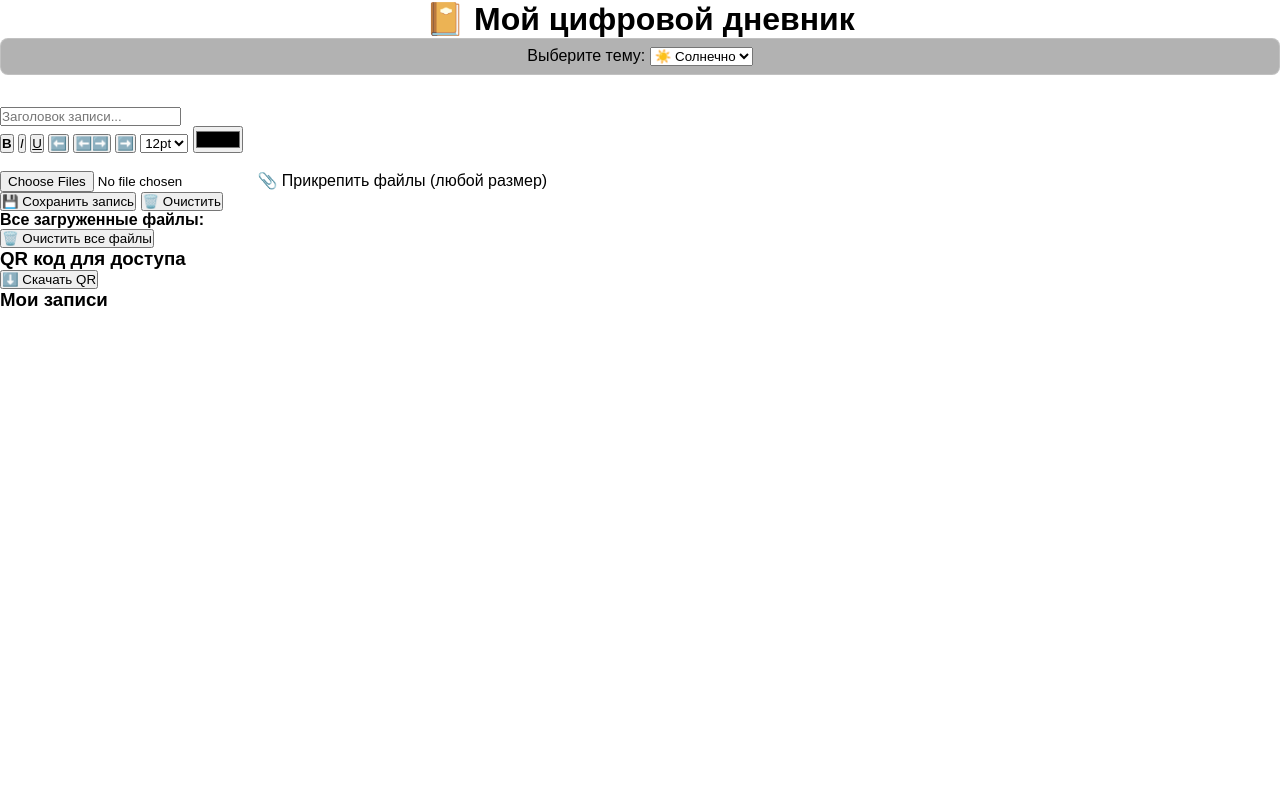
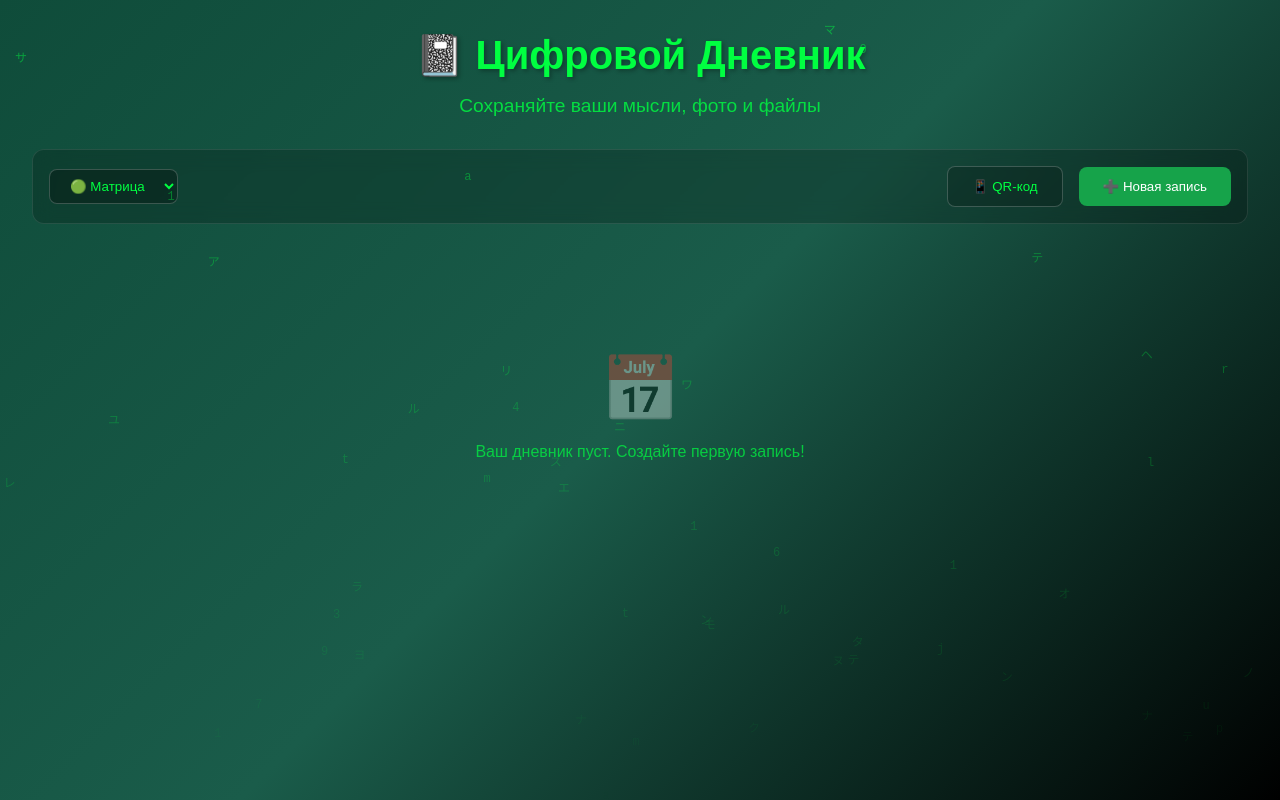
Before and after one commit to Bakdaulet1106/diary, a plain HTML site: page index.html in a window 1280 px wide. Drawn offline with Linux system fonts and the light colour scheme.

Commit message:
Update index.html

```diff
--- a/index.html
+++ b/index.html
@@ -4,84 +4,89 @@
 <head>
     <meta charset="UTF-8">
     <meta name="viewport" content="width=device-width, initial-scale=1.0">
-    <title>Цифровой дневник</title>
+    <title>Цифровой Дневник - Записи и отчеты</title>
+    <meta name="description" content="Современный цифровой дневник с поддержкой мультимедиа, QR-кодами и красивыми темами">
     <link rel="stylesheet" href="styles.css">
 </head>
 <body>
-    <div id="theme-background" class="theme-background"></div>
+    <div id="app">
+        <!-- Matrix Rain Background -->
+        <div id="matrix-bg" class="matrix-background"></div>
 
-    <div class="container">
+        <!-- Floating Particles Background -->
+        <div id="particles-bg" class="particles-background"></div>
+
+        <!-- Header -->
         <header class="header">
-            <h1>📔 Мой цифровой дневник</h1>
-            <div class="theme-selector">
-                <label for="theme">Выберите тему:</label>
-                <select id="theme" onchange="changeTheme(this.value)">
-                    <option value="sunny">☀️ Солнечно</option>
-                    <option value="cloudy">☁️ Облачно</option>
-                    <option value="rainy">🌧️ Дождь</option>
-                    <option value="snowy">❄️ Снег</option>
-                    <option value="matrix">💚 Матрица</option>
+            <h1 class="title">📓 Цифровой Дневник</h1>
+            <p class="subtitle">Сохраняйте ваши мысли, фото и файлы</p>
+        </header>
+
+        <!-- Controls Panel -->
+        <div class="controls-panel">
+            <div class="controls-left">
+                <select id="theme-selector" class="theme-selector">
+                    <option value="matrix">🟢 Матрица</option>
+                    <option value="rain">🌧️ Дождь</option>
+                    <option value="snow">❄️ Снег</option>
+                    <option value="sunny">☀️ Солнце</option>
                 </select>
             </div>
-        </header>
 
-        <main class="main-content">
-            <div class="editor-section">
-                <div class="entry-form">
-                    <input type="text" id="entry-title" placeholder="Заголовок записи..." class="title-input">
-
-                    <div class="toolbar">
-                        <button onclick="formatText('bold')" title="Жирный"><b>B</b></button>
-                        <button onclick="formatText('italic')" title="Курсив"><i>I</i></button>
-                        <button onclick="formatText('underline')" title="Подчеркнутый"><u>U</u></button>
-                        <button onclick="formatText('justifyLeft')" title="По левому краю">⬅️</button>
-                        <button onclick="formatText('justifyCenter')" title="По центру">⬅️➡️</button>
-                        <button onclick="formatText('justifyRight')" title="По правому краю">➡️</button>
-                        <select onchange="formatText('fontSize', this.value)">
-                            <option value="1">8pt</option>
-                            <option value="3" selected>12pt</option>
-                            <option value="4">14pt</option>
-                            <option value="5">18pt</option>
-                            <option value="6">24pt</option>
-                        </select>
-                        <input type="color" onchange="formatText('foreColor', this.value)" title="Цвет текста">
+            <div class="controls-right">
+                <button id="qr-btn" class="btn btn-outline">📱 QR-код</button>
+                <button id="add-entry-btn" class="btn btn-primary">➕ Новая запись</button>
+            </div>
         </div>
 
-                    <div id="editor" contenteditable="true" class="editor" placeholder="Начните писать свою запись..."></div>
+        <!-- Entries Grid -->
+        <div id="entries-grid" class="entries-grid"></div>
 
-                    <div class="file-upload-section">
-                        <input type="file" id="file-input" multiple accept="*/*" onchange="handleFiles(this.files)">
-                        <label for="file-input" class="file-upload-btn">📎 Прикрепить файлы (любой размер)</label>
-                        <div id="file-list" class="file-list"></div>
+        <!-- Empty State -->
+        <div id="empty-state" class="empty-state">
+            <div class="empty-icon">📅</div>
+            <p>Ваш дневник пуст. Создайте первую запись!</p>
+        </div>
     </div>
 
-                    <div class="entry-actions">
-                        <button onclick="saveEntry()" class="save-btn">💾 Сохранить запись</button>
-                        <button onclick="clearEditor()" class="clear-btn">🗑️ Очистить</button>
+    <!-- Modal for Adding Entry -->
+    <div id="add-modal" class="modal">
+        <div class="modal-content">
+            <div class="modal-header">
+                <h3>Новая запись в дневнике</h3>
+                <button id="close-modal" class="close-btn">✕</button>
             </div>
-
-                    <div class="storage-info">
-                        <h4>Все загруженные файлы:</h4>
-                        <div id="all-files-list" class="all-files-grid"></div>
-                        <button onclick="clearAllFiles()" class="clear-all-files-btn">🗑️ Очистить все файлы</button>
+            <div class="modal-body">
+                <input type="text" id="entry-title" placeholder="Заголовок записи..." class="input">
+                <textarea id="entry-content" placeholder="Содержание записи..." class="textarea"></textarea>
+                <select id="entry-theme" class="select">
+                    <option value="matrix">🟢 Матрица</option>
+                    <option value="rain">🌧️ Дождь</option>
+                    <option value="snow">❄️ Снег</option>
+                    <option value="sunny">☀️ Солнце</option>
+                </select>
+                <input type="file" id="entry-files" multiple accept="image/*,video/*,.zip,.rar,.pdf,.doc,.docx" class="file-input">
+                <button id="save-entry" class="btn btn-primary btn-full">Сохранить запись</button>
             </div>
         </div>
     </div>
 
-            <div class="sidebar">
-                <div class="qr-section">
-                    <h3>QR код для доступа</h3>
-                    <div id="qr-code" class="qr-code"></div>
-                    <button onclick="downloadQR()" class="download-btn">⬇️ Скачать QR</button>
+    <!-- QR Modal -->
+    <div id="qr-modal" class="modal">
+        <div class="modal-content">
+            <div class="modal-header">
+                <h3>QR-код для доступа к дневнику</h3>
+                <button id="close-qr-modal" class="close-btn">✕</button>
+            </div>
+            <div class="modal-body">
+                <div id="qr-code" class="qr-container"></div>
+                <p class="qr-description">Отсканируйте этот QR-код для просмотра дневника на другом устройстве</p>
+            </div>
+        </div>
     </div>
 
-                <div class="entries-list">
-                    <h3>Мои записи</h3>
-                    <div id="entries-container" class="entries-container"></div>
-                </div>
-            </div>
-        </main>
-    </div>
+    <!-- Toast Container -->
+    <div id="toast-container" class="toast-container"></div>
 
     <script src="db.js"></script>
     <script src="diary.js"></script>
```
Lines whose indentation alone changed are shown as unchanged.
